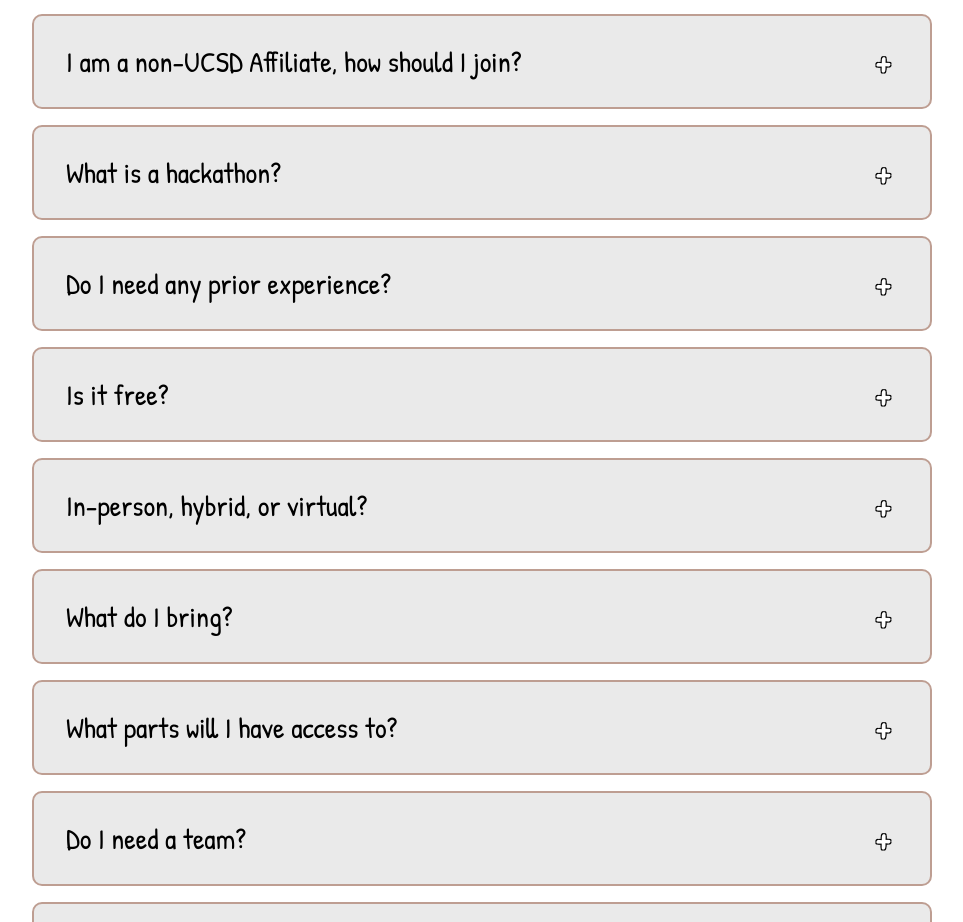
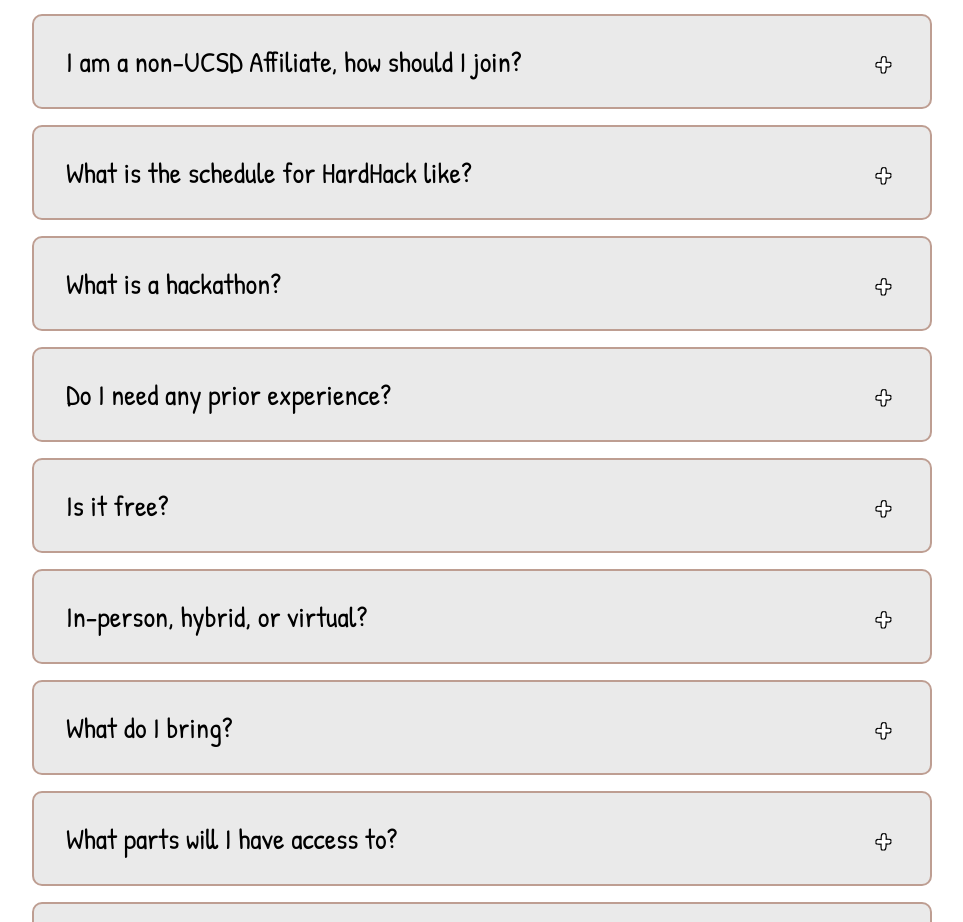
Before and after one commit to HKN-UCSD/hard-hack-2026, a React (Vite) app: page / in a window 1280 px wide. Shown: the part 2025-2947 px from the top of the page, without its empty margins (158-1121 px from the left). Built offline with nearby package versions, Linux system fonts and the light colour scheme.

Commit message:
added hardhack schedule

```diff
--- a/src/App.jsx
+++ b/src/App.jsx
@@ -242,6 +242,34 @@
                   );
                 })()}
 
+                {(() => {
+                  return (
+                    <div
+                      className={`faq-item ${flippedCards[14] ? ' expanded' : ''}`}
+                      onClick={() => toggleCard(14)}
+                    >
+                  <div className="faq-question">
+                    <h3>What is the schedule for HardHack like?</h3>
+                    <div className="expand-arrow">{flippedCards[14] ? '−' : '+'}</div>
+                  </div>
+                  <div className="faq-answer">
+                    <p>
+                      The latest schedule can be found{" "}
+                      <a
+                        href="https://docs.google.com/spreadsheets/d/1ihSYHDD8JpAtZpU26DFgQgHUk2Z7AXW1J3ahGX50Yjs/edit?gid=0#gid=0"
+                        target="_blank"
+                        rel="noopener noreferrer"
+                        style={{ color: "#2d535e", textDecoration: "underline" }}
+                      >
+                        here
+                      </a>
+
+
+                    </p>
+                  </div>
+                    </div>
+                  );
+                })()}
 
                 {(() => {
                   return (
```
